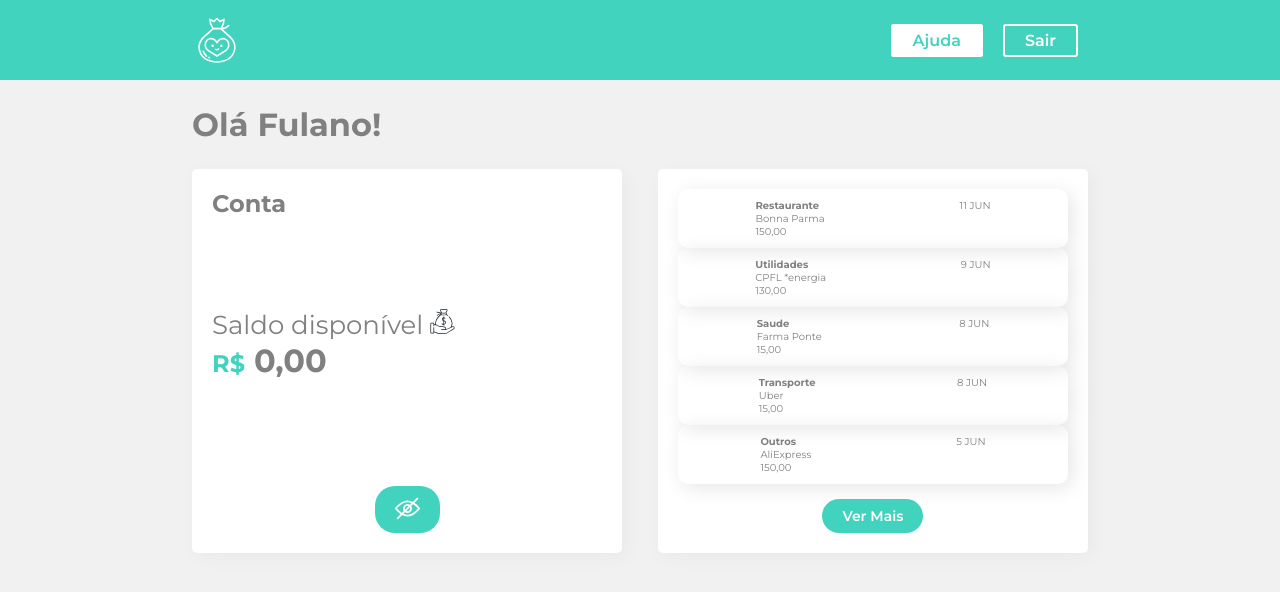
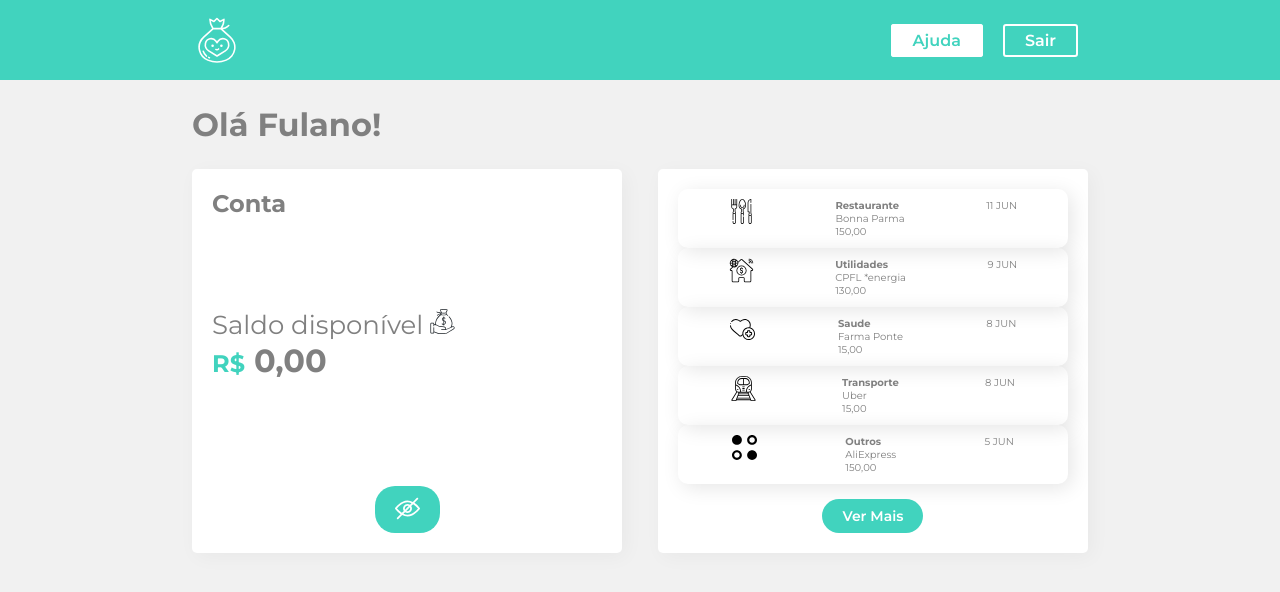
Before and after one commit to BernardoMoschen/Studies, a React (Create React App) app in the folder ReactJS/FormaçaoReactJs/alura-styled-components-master/: page / in a window 1280 px wide. Shown: the top 592 px of the page. Built offline with nearby package versions, Linux system fonts and the light colour scheme.

Commit message:
feat:items now uses ImageFilter

```diff
--- a/ReactJS/FormaçaoReactJs/alura-styled-components-master/src/Components/Items/index.jsx
+++ b/ReactJS/FormaçaoReactJs/alura-styled-components-master/src/Components/Items/index.jsx
@@ -1,6 +1,7 @@
 import React from 'react'
 import styled from 'styled-components'
 import Item from '../Item/Item'
+import ImageFilter from '../ImageFIlter'
 
 const Items = styled.div`
 box-shadow: 4px 4px 20px 0px rgba(0, 0, 0, 0.1);
@@ -15,6 +16,7 @@ font-size: 10px
 
 export default (props) =>
   <Items>
+    {ImageFilter(props.type)}
     <Item {...props}/>
     <span>{props.date}</span>
   </Items>
```
